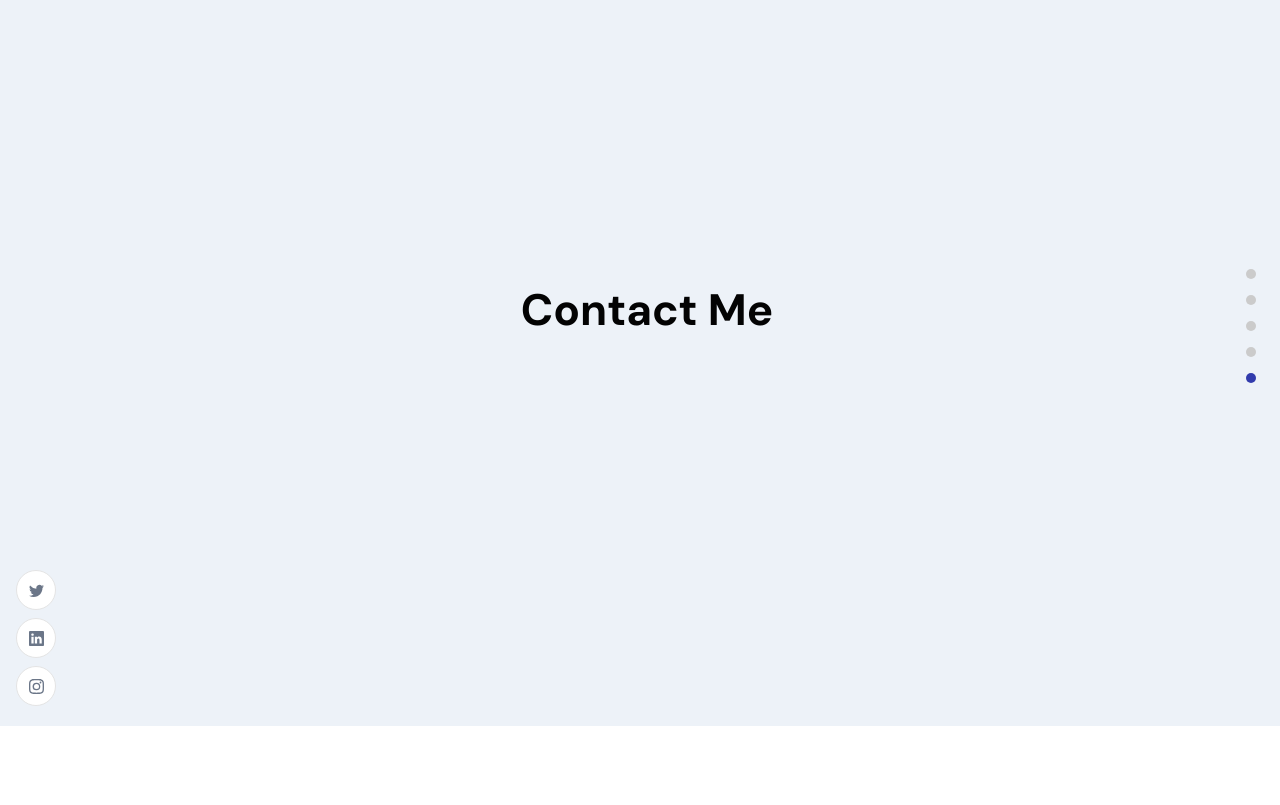
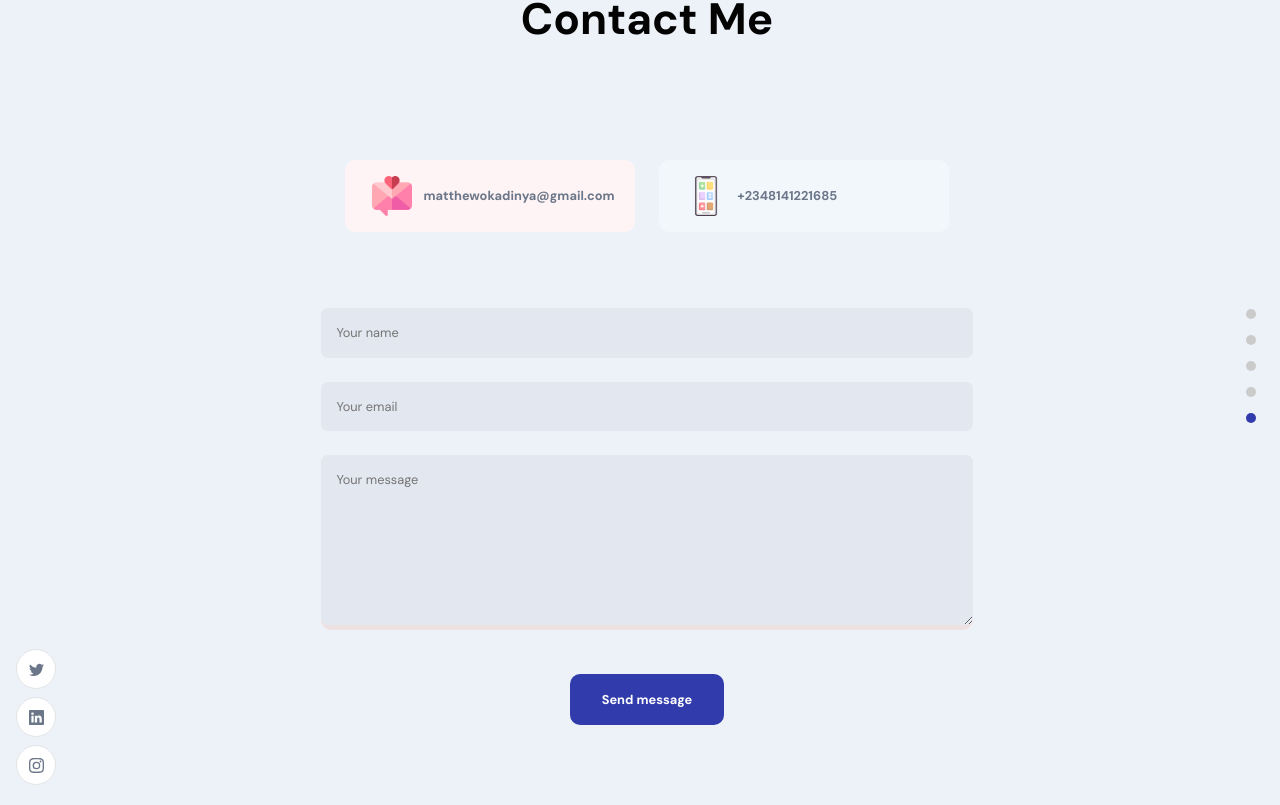
Before and after one commit to Huey-dev/Portfolio, a React (Vite) app in the folder Frontend_React/: page / in a window 1280 px wide. Shown: the part 3274-4079 px from the top of the page. Before the commit the page ends 4000 px from the top, so only its background shows below. Built offline with nearby package versions, Linux system fonts and the light colour scheme; no server answers.

Commit message:
footer done

```diff
--- a/Frontend_React/src/container/Footer/Footer.jsx
+++ b/Frontend_React/src/container/Footer/Footer.jsx
@@ -1,10 +1,74 @@
 import React, {useState, useEffect} from 'react'
+import {images} from '../../constants'
+import {client} from '../../client'
 import {AppWrap} from '../../wrapper'
 import './Footer.scss'
+
+
 const Footer = () => {
+  const [formData, setFormData] = useState({name: '', email: '', message: ''})
+  const [isFormSubmitted, setIsFormSubmitted] = useState(false)
+  const [loading, setLoading] = useState(false)
+
+  const { name, email, message } = formData
+
+  const handleChangeInput = (e) => {
+    const {name, value} = e.target
+    setFormData({...formData, [name]: value})
+  }
+  const handleSubmit = () => {
+    setLoading(true)
+    const contact ={
+      _type: 'contact',
+      name: name,
+      email: email,
+      message: message
+
+    }
+
+    client.create(contact)
+      .then(() => {
+        setLoading(false)
+        setIsFormSubmitted(true)
+      })
+  }
+
   return (
     <>
       <h2 className="head-text">Contact me</h2>
+      <div className="app__footer-cards">
+        <div className="app__footer-card">
+          <img src={images.email} alt="email" />
+          <a href="mailto:matthewokadinya@gmail.com" className='p-text'>matthewokadinya@gmail.com</a>
+        </div>
+        <div className="app__footer-card">
+          <img src={images.mobile} alt="mobile" />
+          <a href="tel: +2348141221685" className='p-text'>+2348141221685</a>
+        </div>
+      </div>
+      {!isFormSubmitted ?
+      <div className="app__footer-form app__flex">
+        <div className="app__flex">
+          <input className='p-text' type="text" placeholder='Your name' name='name' value={name} onChange={handleChangeInput}/>
+        </div>
+        <div className="app__flex">
+          <input className='p-text' type="email" placeholder='Your email' name='email' value={email} onChange={handleChangeInput}/>
+        </div>
+        <div className=''>
+          <textarea
+            className='p-text'
+            placeholder='Your message'
+            value={message}
+            name='message'
+            onChange={handleChangeInput}
+          />
+        </div>
+        <button type='button' className='p-text' onClick={handleSubmit}>{loading ?'Sending' : 'Send message'}</button>
+      </div>
+      : <div>
+        <h3 className="head-text">Thank you for getting in touch</h3>
+      </div>
+      }
     </>
   )
 }
--- a/Frontend_React/src/container/Footer/Footer.scss
+++ b/Frontend_React/src/container/Footer/Footer.scss
@@ -0,0 +1,103 @@
+.app__footer{
+    flex: 1;
+    width: 100%;
+    flex-direction: column;
+}
+
+.app__footer-cards{
+    width: 60%;
+    display: flex;
+    justify-content: space-evenly;
+    align-items: center;
+    flex-wrap: wrap;
+    margin: 4rem 2rem 2rem;
+
+    .app__footer-card{
+        min-width: 290px;
+        display: flex;
+        flex-direction: row;
+        justify-content: flex-start;
+        align-items: center;
+        margin: 1rem 0;
+        padding: 1rem;
+        border-radius: 10px;
+        cursor: pointer;
+        background-color: #fef4f5;
+        transition: all 0.3s ease-in-out;
+
+        img{
+            width: 40px;
+            height: 40px;
+            margin: 0 0.7rem;
+        }
+        p{
+            font-weight: 600;
+        }
+        a{
+            text-decoration: none;
+            font-weight: 600;
+        }
+        &:hover{
+            box-shadow: 0 0 25px #fef4f5;
+        }
+        @media screen and (max-width:450px) {
+            width: 100%;
+        }
+    }
+    @media screen and (max-width:768px) {
+        width: 100%;
+    }
+
+}
+.app__footer-cards .app__footer-card:last-child{
+    background-color: #f2f7fb;
+}
+
+.app__footer-form {
+    width: 60%;
+    flex-direction: column;
+    margin: 1rem 2rem;
+
+    div {
+        width: 100%;
+        margin: 0.75rem 0;
+        border-radius: 10px;
+        cursor: pointer;
+        background-color: rgb(238, 225, 225);
+        transition: all 0.3s ease-in-out;
+
+        input, textarea{
+            width: 100%;
+            padding: 0.95rem;
+            border: none;
+            border-radius: 7px;
+            background-color: rgb(227, 231, 240);
+            font-family: var(--font-base);
+            color: var(--secondary-color);
+            outline: none;
+
+        }
+        textarea{
+            height: 170px;
+        }
+        &:hover{
+            box-shadow: 0 0 25px var(--primary-color)
+        }
+    }
+    button{
+        padding: 1rem 2rem;
+        border-radius: 10px;
+        border: none;
+        background-color: var(--secondary-color);
+        font-weight: 800;
+        color: var(--white-color);
+        outline: none;
+        margin: 2rem 0 0 0;
+        font-family: var(--font-base);
+        cursor: pointer;
+    }
+    @media screen and (max-width:768px) {
+        width: 100%;
+        margin: 1rem 0;
+    }
+}
```
